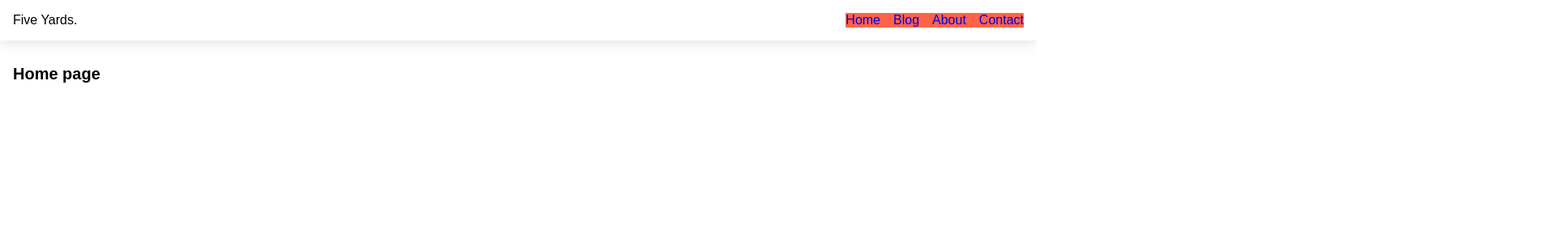
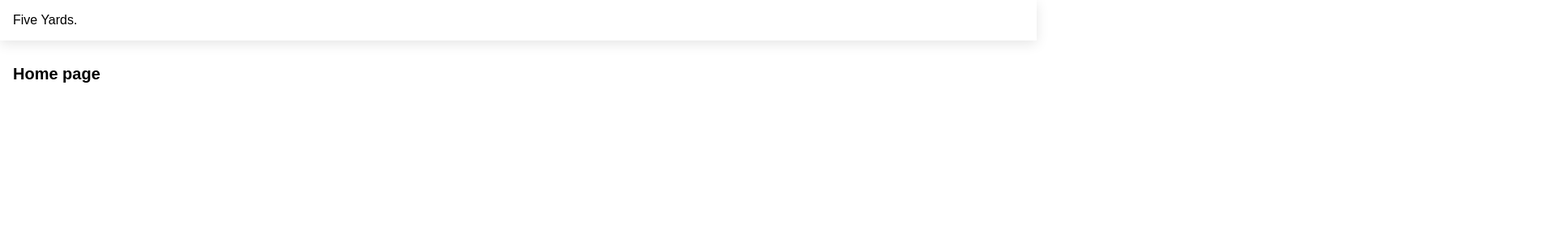
Before and after one commit to ezeikel/responsive-nav, a React (Create React App) app: page / in a window 1280 px wide. Shown: the top 300 px of the page at 81% size, 1920 px wide, since content can reach past the window. Built offline with nearby package versions, Linux system fonts and the light colour scheme.

Commit message:
translateX for nav.

```diff
--- a/src/components/Hamburger.js
+++ b/src/components/Hamburger.js
@@ -33,8 +33,8 @@ const Wrapper = styled.div`
   }
 `;
 
-const Hamburger = ({ active, toggleActive }) => (
-  <Wrapper active={active} onClick={() => toggleActive(!active)}>
+const Hamburger = ({ active, toggleActive, className }) => (
+  <Wrapper active={active} onClick={() => toggleActive(!active)} className={className}>
     <span></span>
     <span></span>
     <span></span>
--- a/src/components/Nav.js
+++ b/src/components/Nav.js
@@ -2,6 +2,11 @@ import React, { useState } from 'react';
 import { Link } from 'react-router-dom';
 import styled from 'styled-components';
 import Hamburger from './Hamburger';
+
+const Wrapper = styled.nav`
+  @media (min-width: 1024px) {
+  }
+`;
 
 const NavLinks = styled.ul`
   position: absolute;
@@ -9,9 +14,10 @@ const NavLinks = styled.ul`
   right: 0;
   width: 320px;
   height: 100vh;
+  transform: ${({ active }) => `translateX(${active ? 0 : '100vw'})`};
+  transition: transform 0.3s ease-in-out;
   @media (min-width: 1024px) {
     position: static;
-    width: 100%;
     height: auto;
     display: flex;
     flex-direction: row;
@@ -21,19 +27,28 @@ const NavLinks = styled.ul`
   }
 `;
 
+const StyledHamburger = styled(Hamburger)`
+  position: absolute;
+  top: 20px;
+  right: 20px;
+  @media (min-width: 1024px) {
+    display: none;
+  }
+`;
+
 const Nav = () => {
   const [active, toggleActive] = useState(false);
 
   return (
-    <nav>
-      <NavLinks>
+    <Wrapper>
+      <NavLinks active={active}>
         <li><Link to="/">Home</Link></li>
         <li><Link to="blog">Blog</Link></li>
         <li><Link to="about">About</Link></li>
         <li><Link to="contact">Contact</Link></li>
       </NavLinks>
-      <Hamburger active={active} toggleActive={toggleActive} />
-    </nav>
+      <StyledHamburger active={active} toggleActive={toggleActive} />
+    </Wrapper>
   );
 };
 
```
